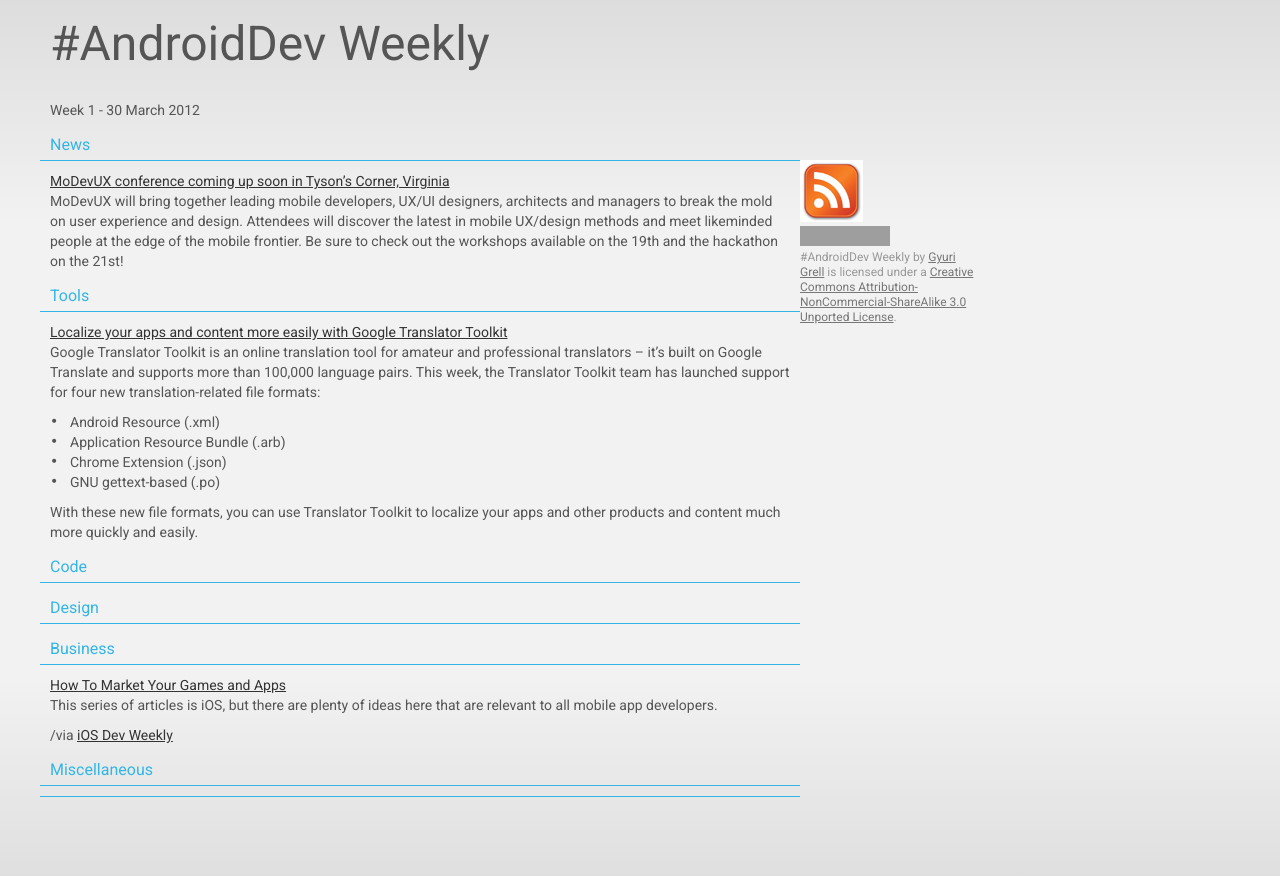
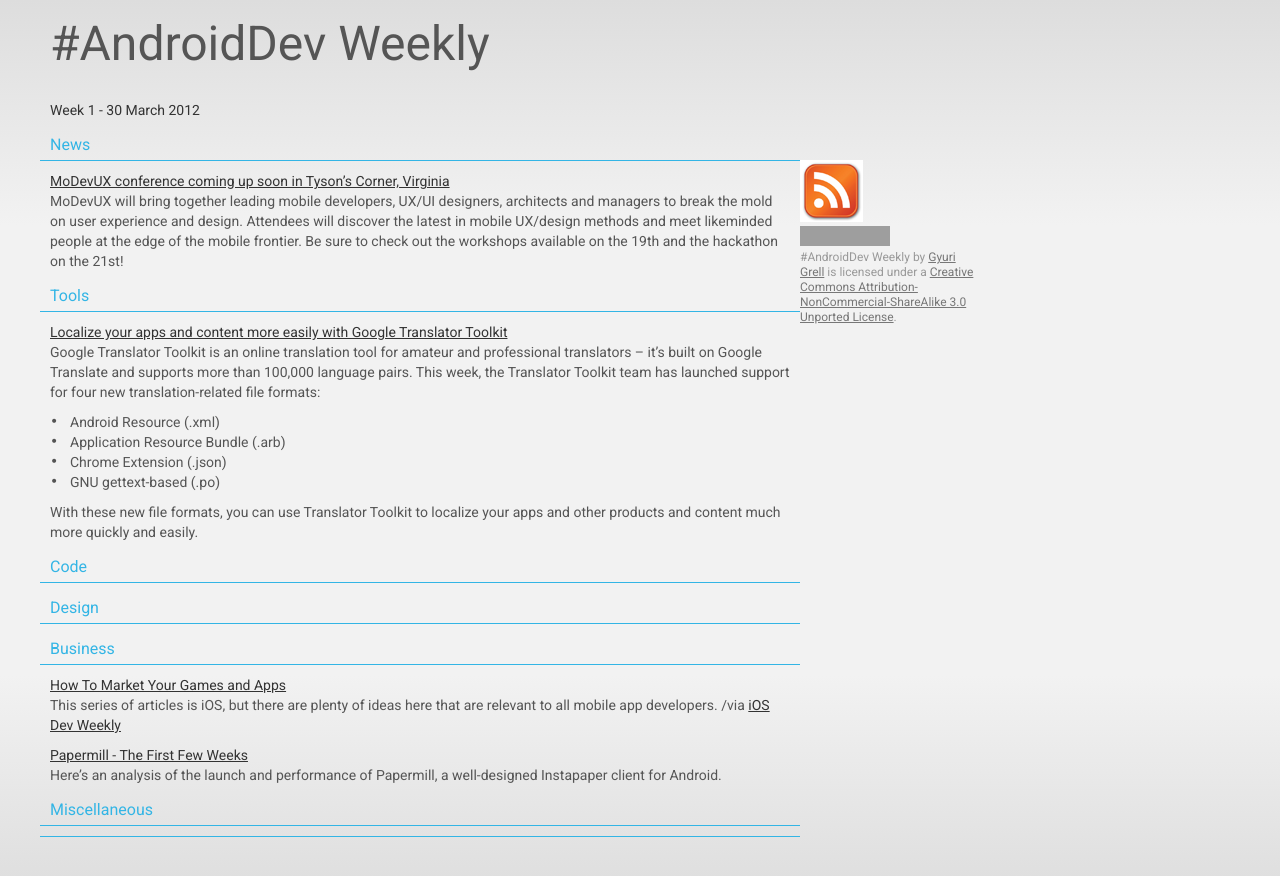
Before and after one commit to ggrell/androiddevweekly, a Jekyll site: the page built from _posts/2012-03-30-Issue-1.md, in a window 1280 px wide. Shown: the top 876 px of the page. Built offline with Jekyll 4.4.1, drawn with Linux system fonts in a browser that asks for light colours; grey boxes are pictures that could not be loaded.

Commit message:
Added Papermill article

```diff
--- a/_posts/2012-03-30-Issue-1.md
+++ b/_posts/2012-03-30-Issue-1.md
@@ -3,7 +3,7 @@
 title: Week 1 - 30 March 2012
 ---
 
-{{ page.title }}
+**{{ page.title }}**
 
 ## News
 
@@ -31,8 +31,11 @@
 
 #### [How To Market Your Games and Apps](http://www.raywenderlich.com/11359/how-to-market-and-promote-your-games-and-apps-part-1)
 This series of articles is iOS, but there are plenty of ideas here that are relevant to all mobile app developers.
+/via [iOS Dev Weekly](http://iosdevweekly.com)
 
-/via [iOS Dev Weekly](http://iosdevweekly.com)
+#### [Papermill - The First Few Weeks](http://www.papermill.me/firstweeks)
+Here's an analysis of the launch and performance of Papermill, a well-designed Instapaper client for Android.
+
 
 ## Miscellaneous
 
```
